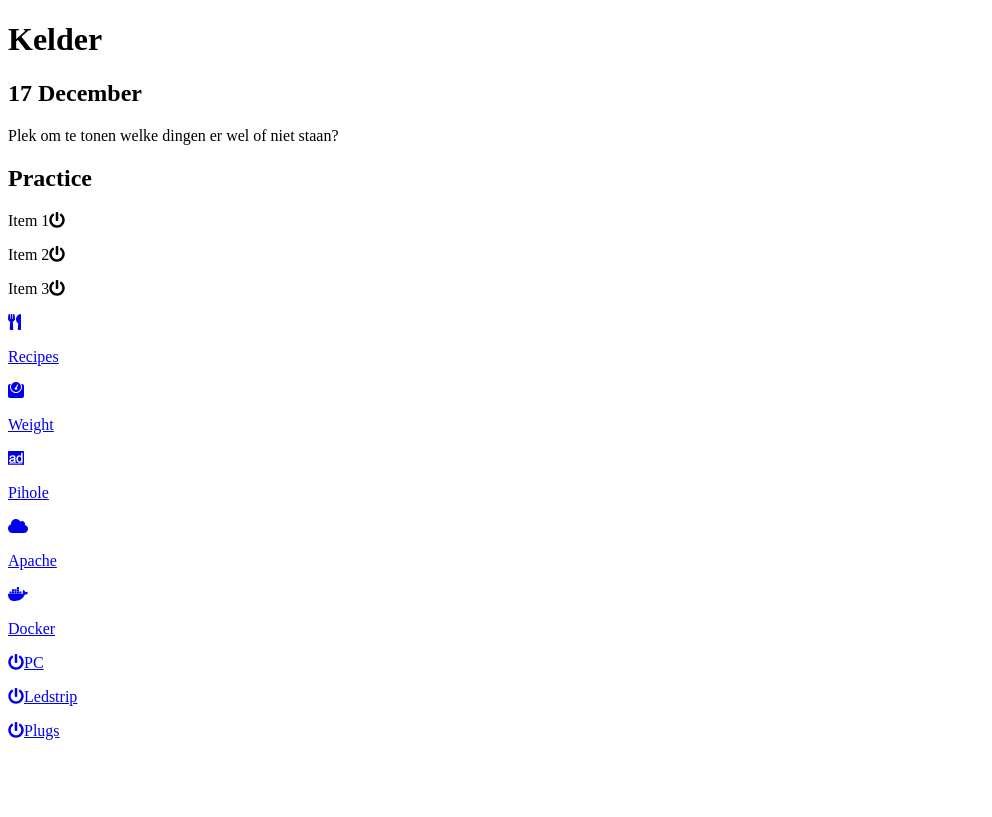
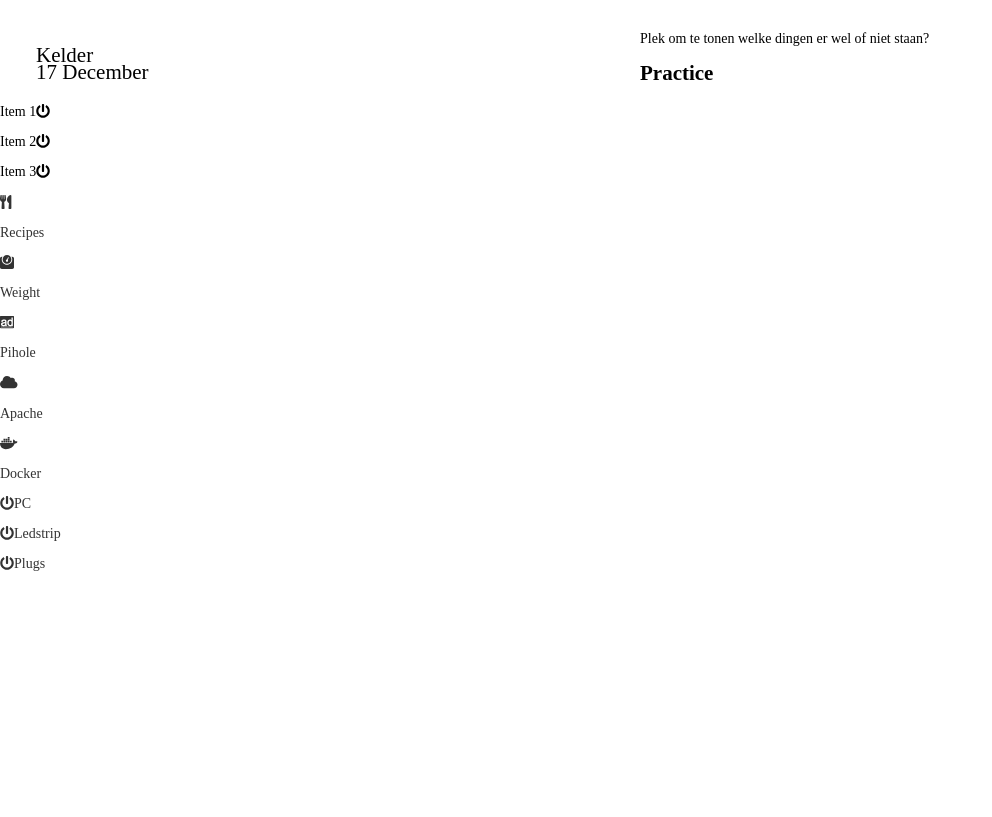
Before and after one commit to ASdeWekker/backup, a PHP site: page / in a window 1280 px wide. Shown: the whole page, without its empty margins (0-992 px from the left). Run offline with PHP 8.4, Linux system fonts and the light colour scheme.

Commit message:
started with normalized and regular styling

```diff
--- a/practice/projects/kelder-prototype/styles.css
+++ b/practice/projects/kelder-prototype/styles.css
@@ -1,3 +1,48 @@
+html, body, .container {
+  background: #fff;
+  height: 100%;
+  margin: 0;
+  padding: 0;
+  width: 100%;
+}
 
+a {
+  color: #333;
+  text-decoration: none;
+}
+
+html {
+  font-size: 14px;
+}
+html body .container .header {
+  height: auto;
+  width: 100%;
+}
+html body .container .header--container {
+  clear: both;
+  height: 100%;
+  width: 100%;
+}
+html body .container .header--container--left, html body .container .header--container--right {
+  float: left;
+  height: 100%;
+  width: 50%;
+}
+html body .container .header--container--left h1, html body .container .header--container--left h2 {
+  font-size: 1.5em;
+  margin-left: 36px;
+}
+html body .container .header--container--left--text {
+  font-weight: 400;
+  margin: 26px 0 -8px;
+}
+html body .container .header--container--left--date {
+  font-weight: 100;
+  margin-top: 0;
+}
+html body .container .header--container--right--placeholder {
+  height: 100%;
+  width: 100%;
+}
 
 /*# sourceMappingURL=styles.css.map */
```
Also changed, not shown: practice/projects/kelder-prototype/styles.sass (+54 -0 lines).
